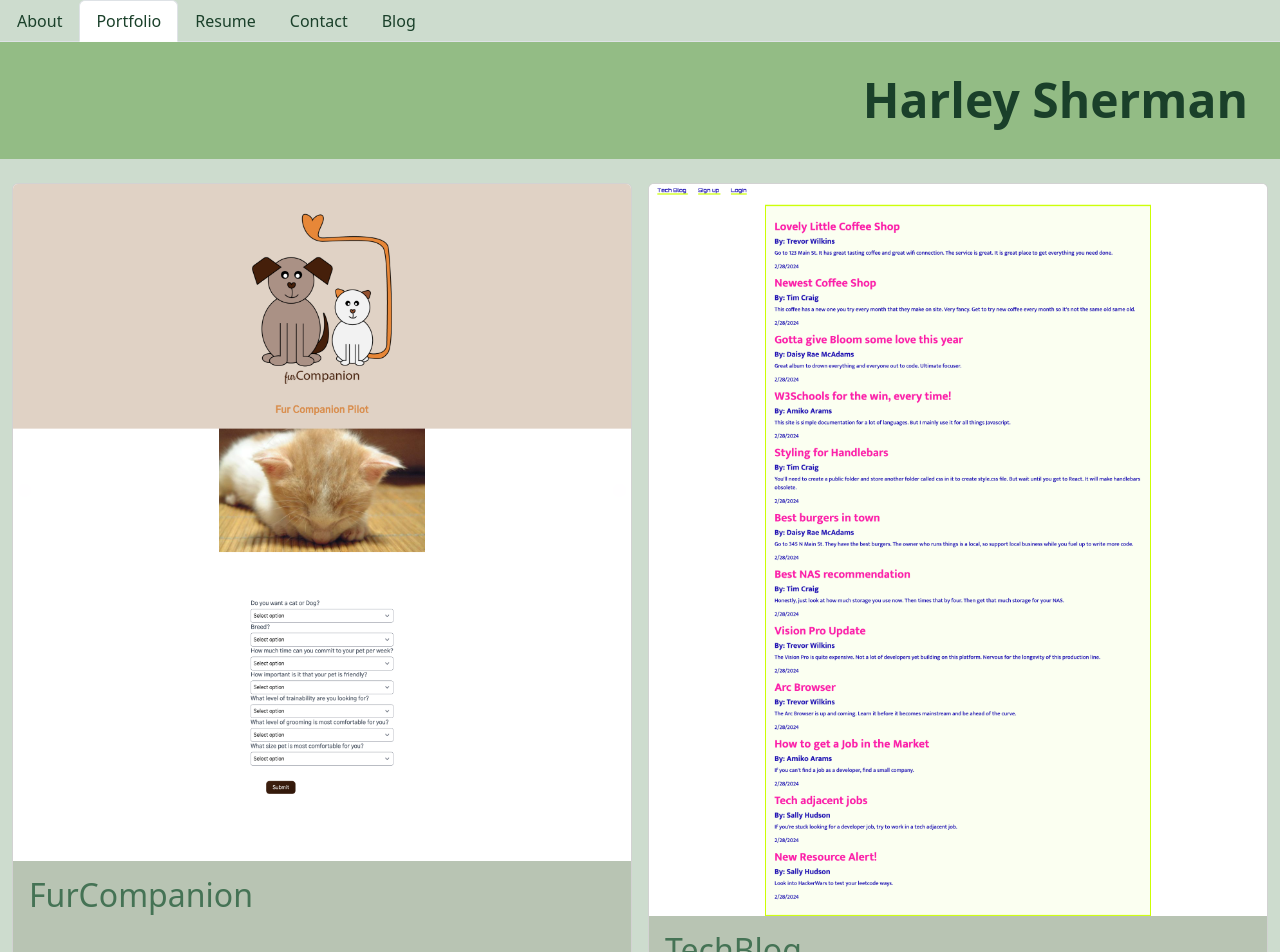
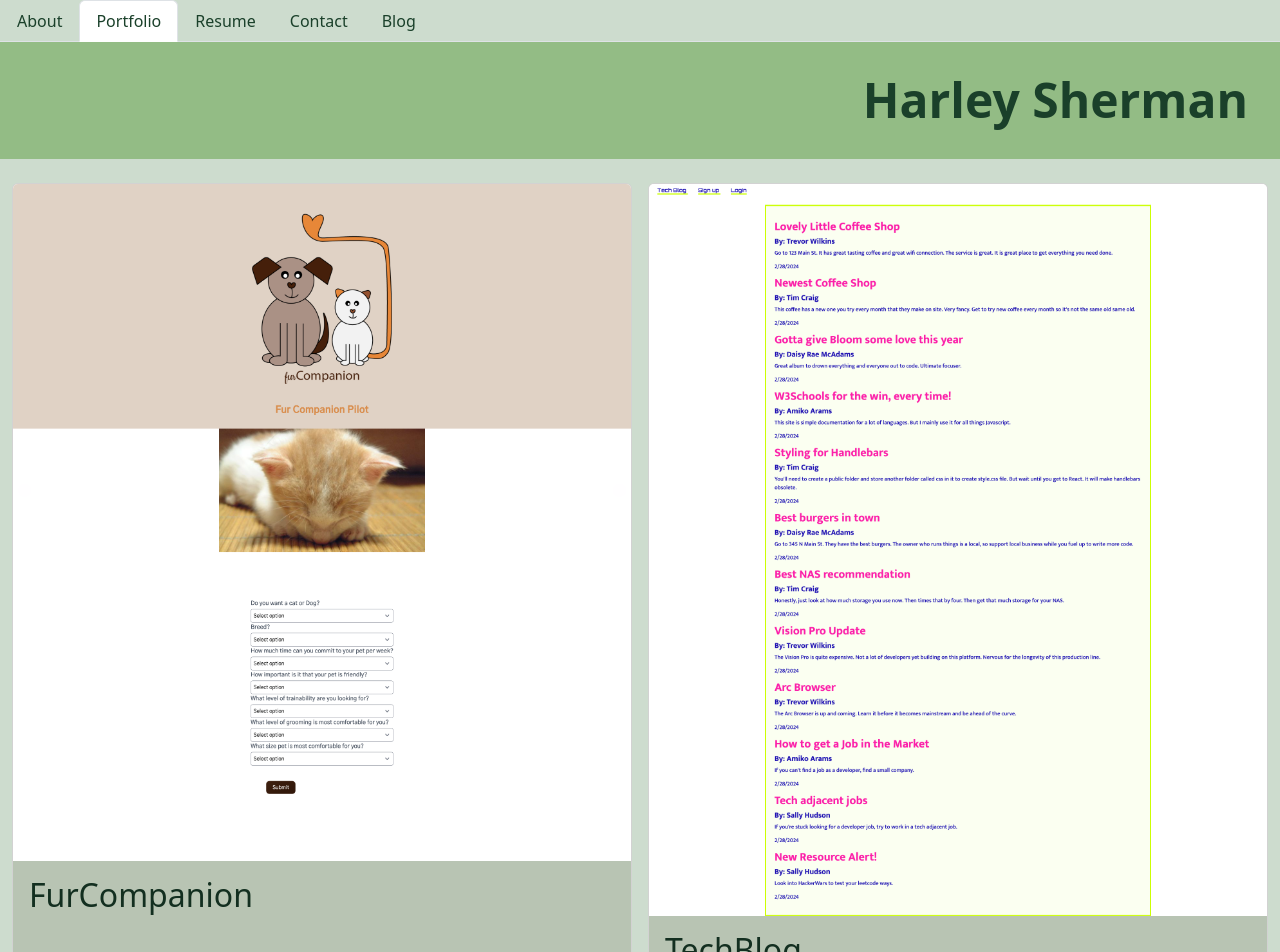
Before and after one commit to harleysherman/reactPortfolio, a React (Vite) app: page /Portfolio in a window 1280 px wide. Shown: the top 952 px of the page. Built offline with nearby package versions, Linux system fonts and the light colour scheme.

Commit message:
fixed footer and added better styles

```diff
--- a/src/main.css
+++ b/src/main.css
@@ -1,3 +1,13 @@
+html, body, #root {
+  height: 100vh;
+  min-height: 100vh;
+}
+
+#root {
+  display: flex;
+  flex-direction: column;
+}
+
 :root {
   /* OVERALL STYLES FOR ENTIRE APP */
   font-family: "Barlow Condensed", sans-serif;
@@ -7,8 +17,7 @@
 
   color-scheme: light dark;
   color: rgba(255, 255, 255, 0.87);
-  background-color: #608C54;
-  /* add COLORS here */
+  /* background-color: #608C54; */
 
   font-synthesis: none;
   text-rendering: optimizeLegibility;
--- a/src/pages/Contact/Contact.css
+++ b/src/pages/Contact/Contact.css
@@ -9,7 +9,7 @@
     margin-bottom: 5px;
     width: 100%;
     background-color: #608c5461;
-    color: #d9e6d6 !important;
+    color: #1A402A !important;
     margin-bottom: 10px;
     border-width: 0;
   }
--- a/src/pages/Footer/Footer.css
+++ b/src/pages/Footer/Footer.css
@@ -3,4 +3,5 @@
     /* position: absolute;
     bottom: 0;
     width: 100%; */
+    margin-top: auto;
 }
--- a/src/pages/Portfolio/Portfolio.css
+++ b/src/pages/Portfolio/Portfolio.css
@@ -2,7 +2,7 @@
     list-style: none;
   }
   .card-title {
-    color: #457355 !important;
+    color: #132f20 !important;
   }
   .card-body {
     background-color: #b8c4b3;
```
